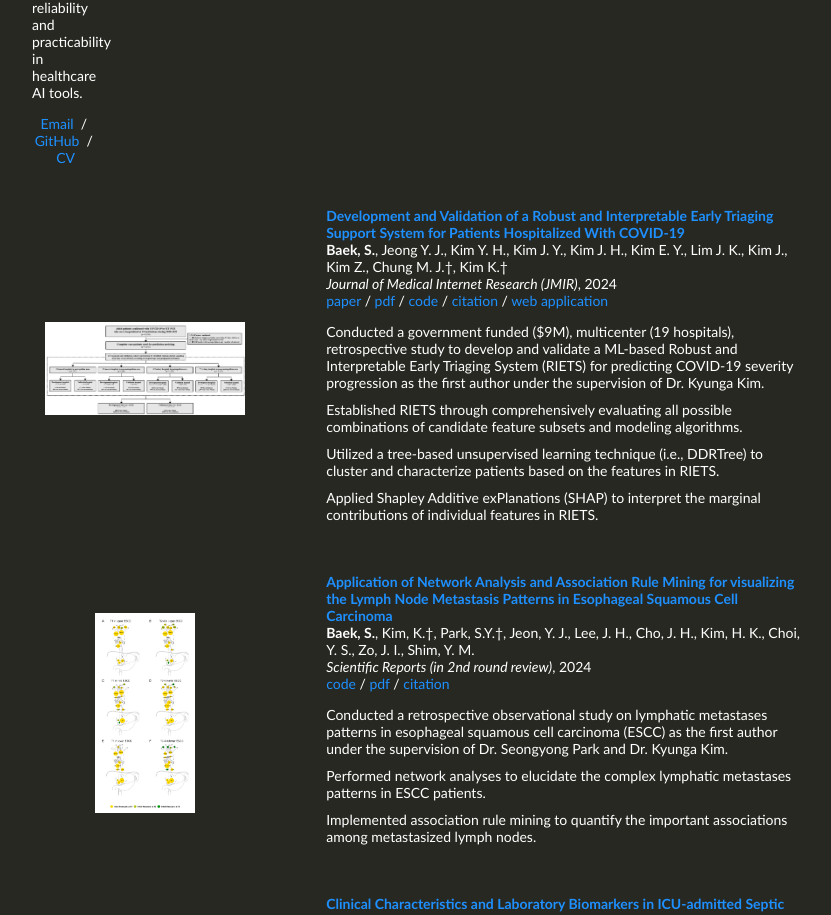
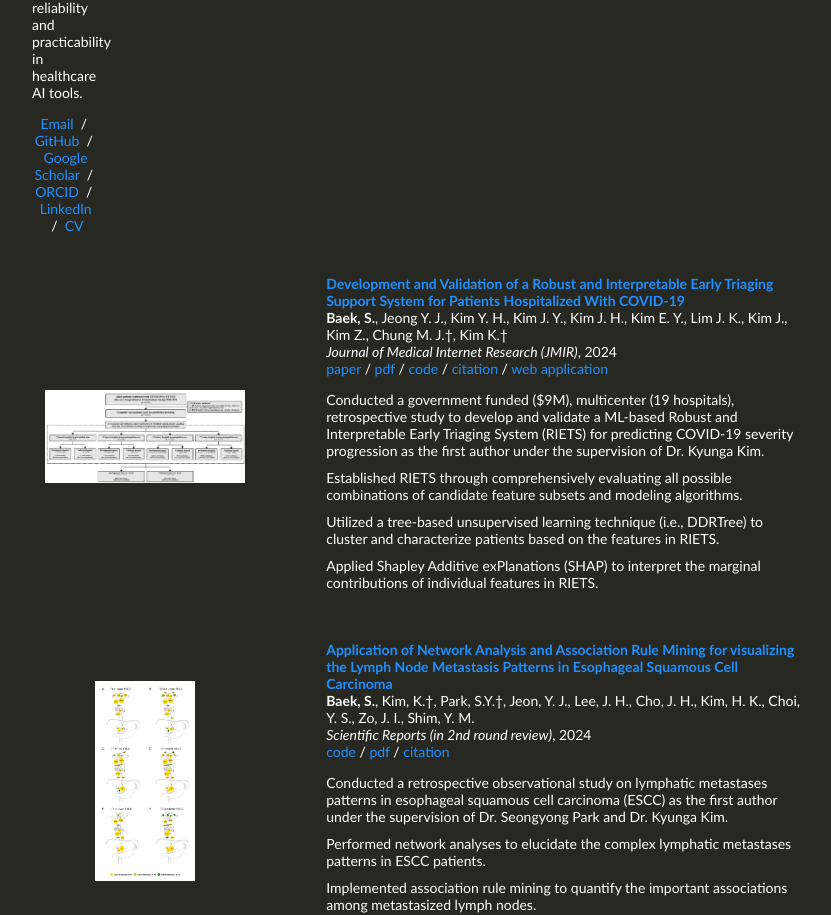
Before and after one commit to Baeksw98/baeksw98, a plain HTML site: page index.html in a window 1280 px wide. Shown: the part 1385-2300 px from the top of the page, without its empty margins (215-1046 px from the left). Drawn offline with Linux system fonts and the light colour scheme.

Commit message:
Update to profiles

```diff
--- a/index.html
+++ b/index.html
@@ -62,8 +62,11 @@
                 I also aim to constitute a unified AI system using state-of-the-art engineering techniques to ensure reliability and practicability in healthcare AI tools.
               </p>
               <p style="text-align:center">
-                <a href="mailto:Baeksw98@gmail.com">Email</a> &nbsp;/&nbsp;
-                <a href="https://github.com/Baeksw98">GitHub</a> &nbsp;/&nbsp;
+                <a href="mailto:Baeksw98@gmail.com">Email</a> &nbsp/&nbsp
+                <a href="https://github.com/Baeksw98">GitHub</a> &nbsp/&nbsp
+                <a href="https://scholar.google.com/citations?hl=en&user=w30__doAAAAJ">Google Scholar</a> &nbsp/&nbsp
+                <a href="https://orcid.org/0000-0002-7405-8892">ORCID</a> &nbsp/&nbsp
+                <a href="https://www.linkedin.com/in/baeksw98/">LinkedIn</a> &nbsp/&nbsp
                 <a href="images/Baek_Resume.pdf">CV</a>
               </p>
             </td>
```
